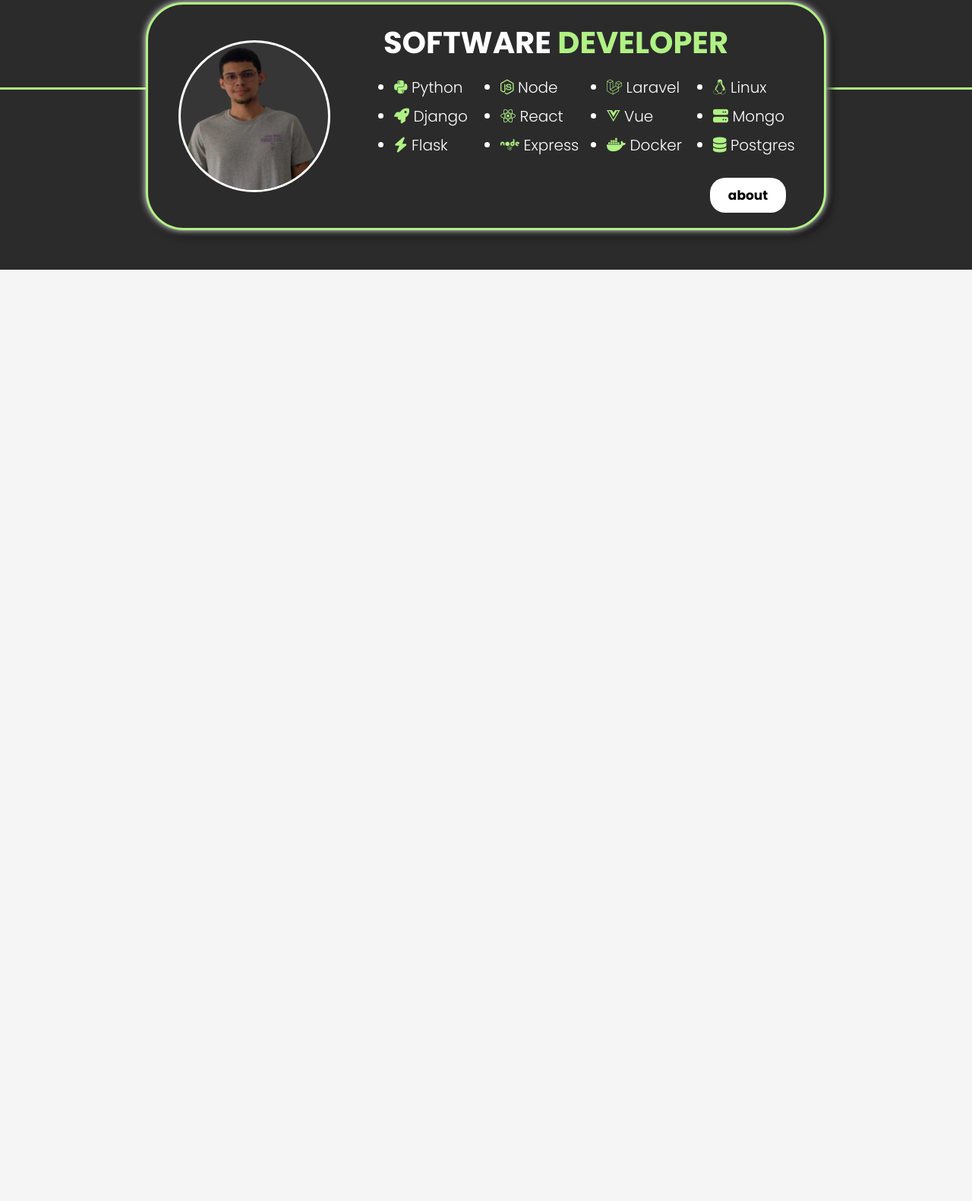
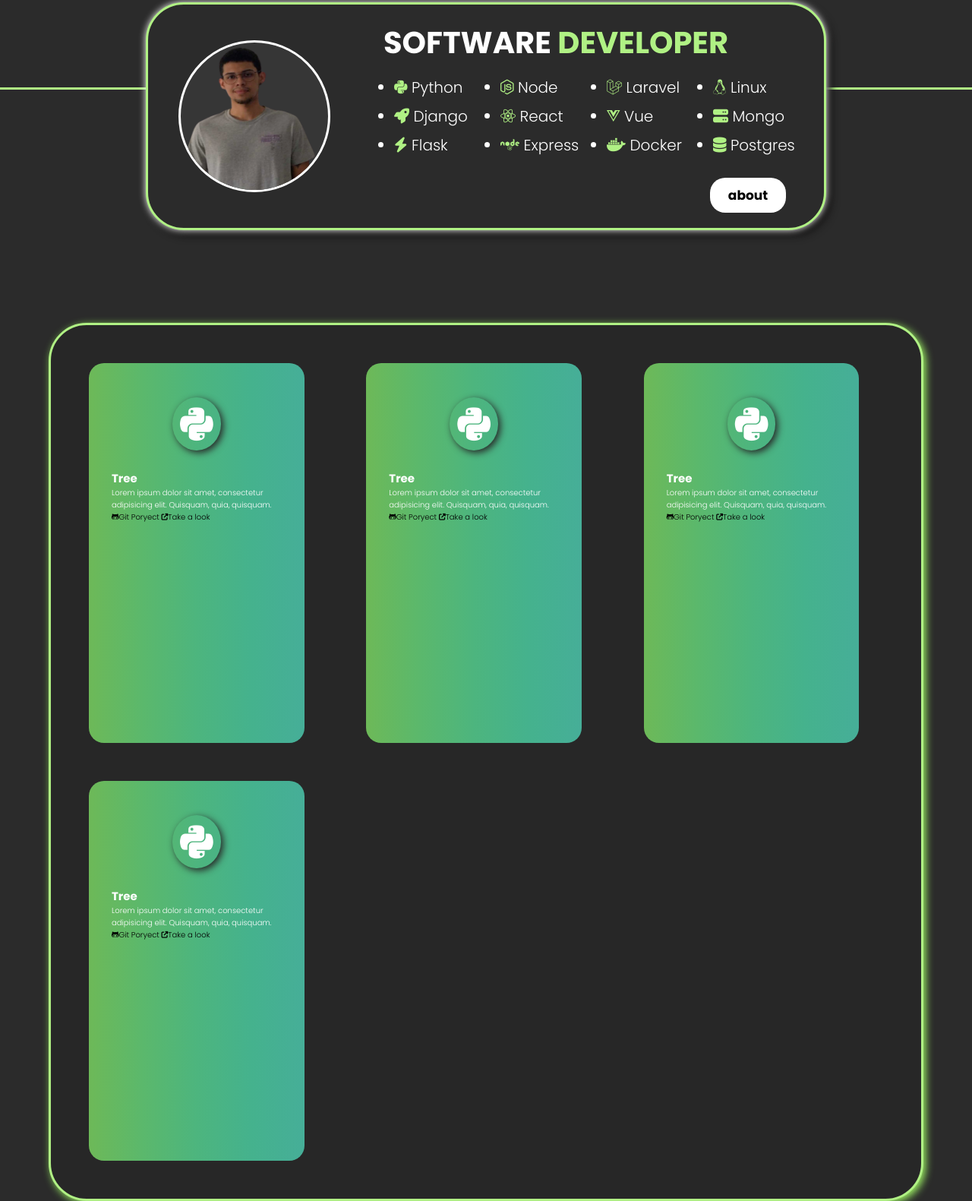
Before and after one commit to carlos398/aboutme_cv, a plain HTML site: page index.html in a window 1280 px wide. Shown: the part 595-2176 px from the top of the page at 76% size. Before the commit the page ends 950 px from the top, so only its background shows below. Drawn offline with Linux system fonts and the light colour scheme.

Commit message:
some changes 2

```diff
--- a/index.html
+++ b/index.html
@@ -41,7 +41,7 @@
                         <img src="images/yop.png" alt="Tree" class="slider_first_img">
                     </div>
                     <div class="slider__text">
-                        <h2>Hola!, soy Carlos Reyes</h2>
+                        <h2>Hola! soy Carlos Reyes</h2>
                         <p>Un desarrollador de software con conocimientos en diversas tecnologias, me gusta aprender todos los dias algo nuevo y trabajar en equipo, asi que si tienes interes en mi puedes ver mi cv en los proximos botones o quiza si es de tu agrado podrias acceder a algunos de mis apuntes en el otro boton.</p>
                         <button class="curriculum">
                             <a href="./data/CarlosReyesHDVsoftwareDeveloper.pdf" download>Curriculum</a>
@@ -136,6 +136,81 @@
                 </section>
             </div>
         </section>
+
+        <section class="proyects">
+            <div class="proyects__container">
+
+                <article class="proyect__item">
+                    <div class="proyect__item__image">
+                        <i class="fa-brands fa-python"></i>
+                    </div>
+
+                    <div class="proyect__item__text">
+                        <h2>Tree</h2>
+                        <p>Lorem ipsum dolor sit amet, consectetur adipisicing elit. Quisquam, quia, quisquam.</p>
+
+                        <div class="url_buttoms">
+                            <a href=""><i class="fa-brands fa-github-alt"></i>Git Poryect</a>
+                            <a href=""><i class="fa-solid fa-up-right-from-square"></i>Take a look</a>
+                        </div>
+                    </div>
+                </article>
+
+                <article class="proyect__item">
+                    <div class="proyect__item__image">
+                        <i class="fa-brands fa-python"></i>
+                    </div>
+
+                    <div class="proyect__item__text">
+                        <h2>Tree</h2>
+                        <p>Lorem ipsum dolor sit amet, consectetur adipisicing elit. Quisquam, quia, quisquam.</p>
+
+                        <div class="url_buttoms">
+                            <a href=""><i class="fa-brands fa-github-alt"></i>Git Poryect</a>
+                            <a href=""><i class="fa-solid fa-up-right-from-square"></i>Take a look</a>
+                        </div>
+                    </div>
+                </article>
+
+                <article class="proyect__item">
+                    <div class="proyect__item__image">
+                        <i class="fa-brands fa-python"></i>
+                    </div>
+
+                    <div class="proyect__item__text">
+                        <h2>Tree</h2>
+                        <p>Lorem ipsum dolor sit amet, consectetur adipisicing elit. Quisquam, quia, quisquam.</p>
+
+                        <div class="url_buttoms">
+                            <a href=""><i class="fa-brands fa-github-alt"></i>Git Poryect</a>
+                            <a href=""><i class="fa-solid fa-up-right-from-square"></i>Take a look</a>
+                        </div>
+                    </div>
+                </article>
+
+                <article class="proyect__item">
+                    <div class="proyect__item__image">
+                        <i class="fa-brands fa-python"></i>
+                    </div>
+
+                    <div class="proyect__item__text">
+                        <h2>Tree</h2>
+                        <p>Lorem ipsum dolor sit amet, consectetur adipisicing elit. Quisquam, quia, quisquam.</p>
+
+                        <div class="url_buttoms">
+                            <a href=""><i class="fa-brands fa-github-alt"></i>Git Poryect</a>
+                            <a href=""><i class="fa-solid fa-up-right-from-square"></i>Take a look</a>
+                        </div>
+                    </div>
+                </article>
+
+
+
+
+            </div>
+        </section>
+
+
     </main>
 
     <script src="./js/app.js"></script>
```
